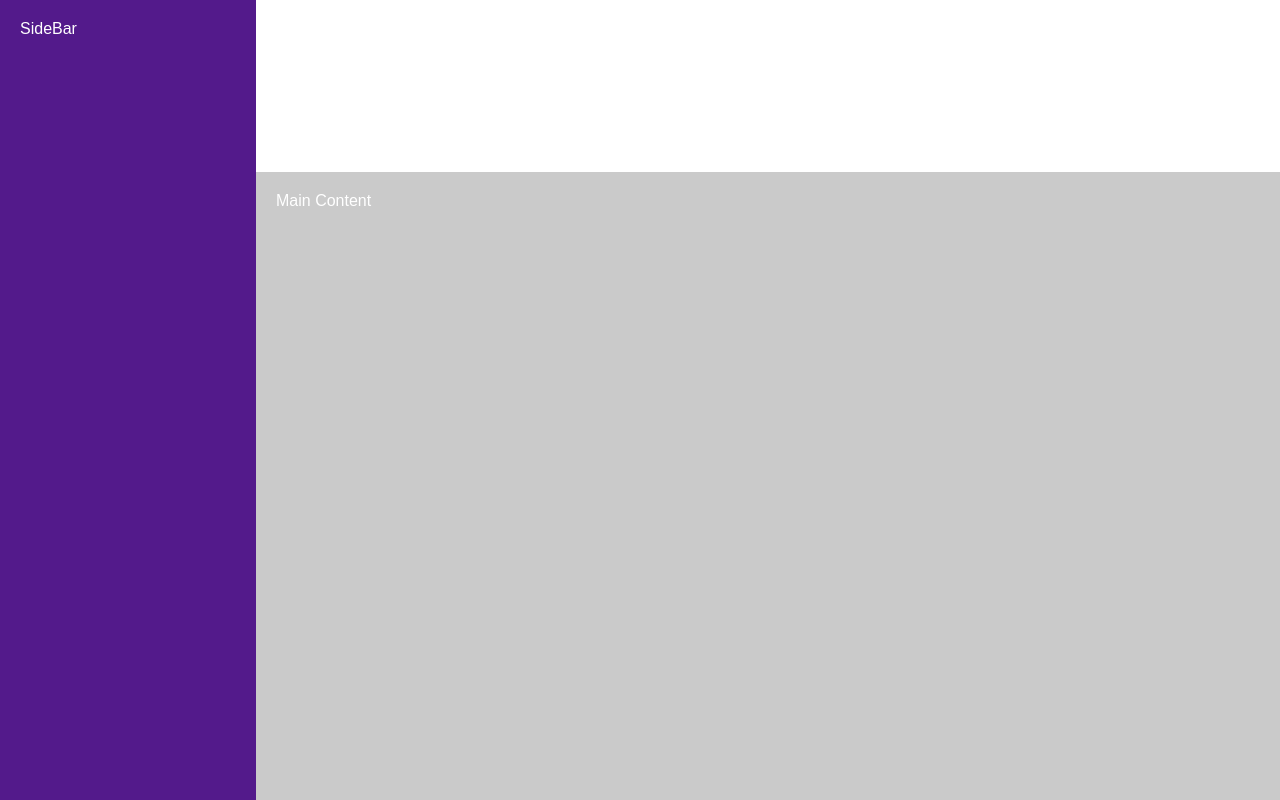
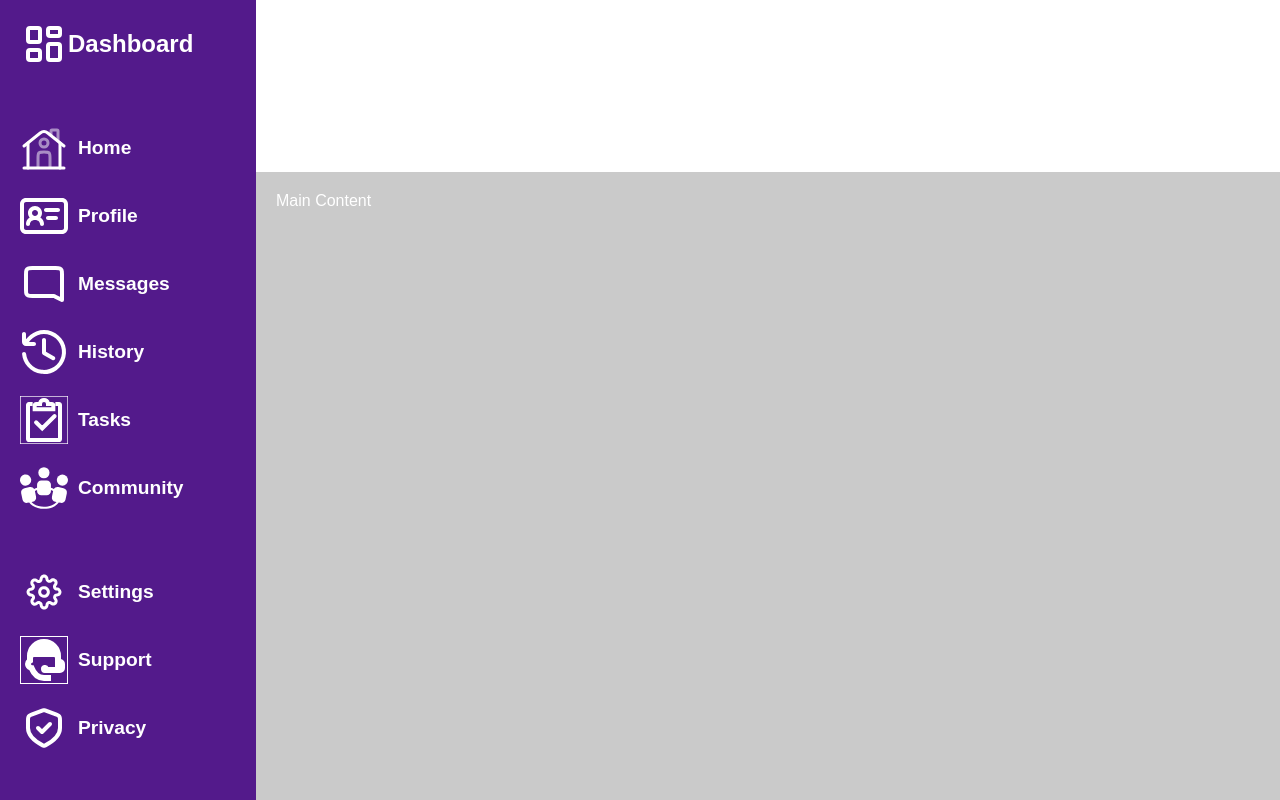
Before and after one commit to WLewis0991/AdminDashboard, a plain HTML site: page index.html in a window 1280 px wide. Drawn offline with Linux system fonts and the light colour scheme.

Commit message:
Sidebar updated and styled

```diff
--- a/index.html
+++ b/index.html
@@ -7,7 +7,21 @@
     <link rel="stylesheet" href="styles.css">
 </head>
 <body>
-    <div id="sideBar">SideBar</div>
+    <div id="sideBar">
+        <a href="#" class="nav-link"><img src="imgs/dashboard-svgrepo-com.svg" alt="Logo" id="logo"><h1>Dashboard</h1></a><br><br>
+
+        <a href="#" class="nav-link2"><img src="imgs/home-svgrepo-com.svg" alt="Home"><h2>Home</h2></a>
+        <a href="#" class="nav-link2"><img src="imgs/id-card-svgrepo-com.svg" alt="Profile"><h2>Profile</h2></a>
+        <a href="#" class="nav-link2"><img src="imgs/message-square-svgrepo-com.svg" alt="Messages"><h2>Messages</h2></a>
+        <a href="#" class="nav-link2"><img src="imgs/history-svgrepo-com.svg" alt="History"><h2>History</h2></a>
+        <a href="#" class="nav-link2"><img src="imgs/tasks-svgrepo-com (1).svg" alt="Tasks"><h2>Tasks</h2></a>
+        <a href="#" class="nav-link2"><img src="imgs/community-svgrepo-com.svg" alt="Community"><h2>Community</h2></a><br><br>
+
+        <a href="#" class="nav-link2"><img src="imgs/cog-svgrepo-com.svg" alt="Settings"><h2>Settings</h2></a>
+        <a href="#" class="nav-link2"><img src="imgs/support-svgrepo-com.svg" alt="Support"><h2>Support</h2></a>
+        <a href="#" class="nav-link2"><img src="imgs/shield-check-svgrepo-com.svg" alt="Privacy"><h2>Privacy</h2></a>
+
+    </div>
 
     <div id="header">Header</div>
 
--- a/styles.css
+++ b/styles.css
@@ -19,6 +19,36 @@ body {
     background-color: #531a8b;
     color: white;
     padding: 20px;
+    display: flex;
+    flex-direction: column;
+}
+
+.nav-link {
+    display: flex;
+    text-decoration: none;
+}
+
+.nav-link2 {
+    display: flex;
+    margin-top: 20px;
+    align-items: center;
+    text-decoration: none;
+    color: white;
+}
+
+#sideBar img {
+    height: 3em;
+}
+
+#sideBar h1{
+    margin-top: 10px;
+    font-size: 1.5em;
+    color: white;
+}
+#sideBar h2{
+    margin-left: 10px;
+    font-size: 1.2em;
+    color: white;
 }
 
 #header {
```
